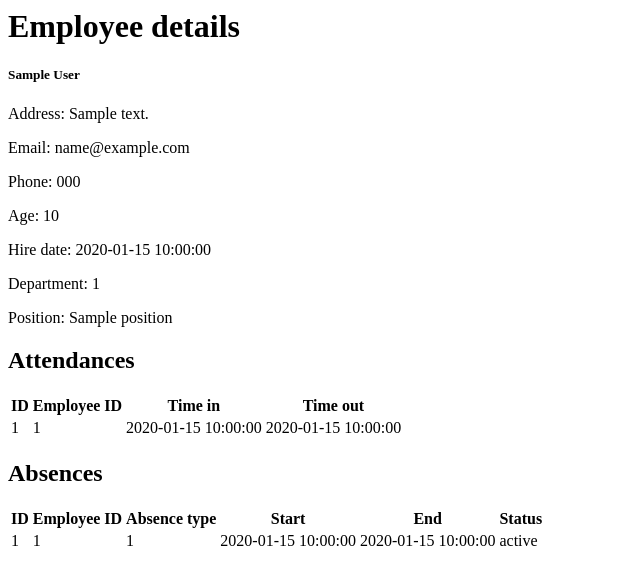
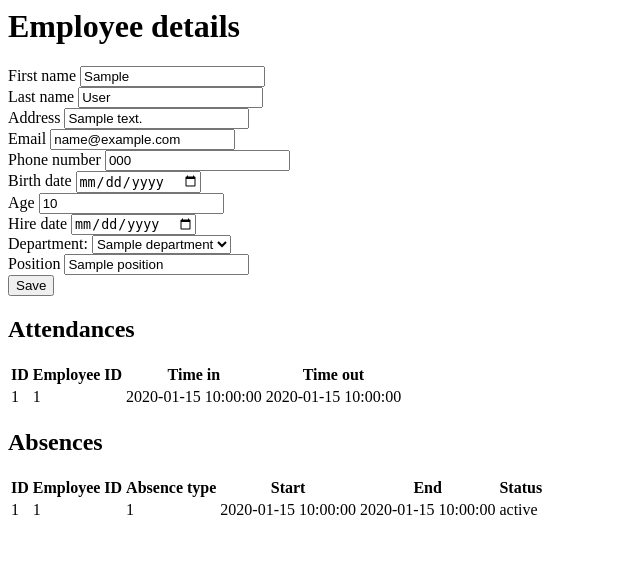
Before and after one commit to Rizoto1/employee_management_system, a PHP site: template App/Views/Admin/edit.view.php in a window 1280 px wide. Shown: the top 567 px of the page, without its empty margins (0-640 px from the left). Run offline with PHP 8.4, Linux system fonts and the light colour scheme; the template is opened without the code that fills it: most values are stand-ins (such as "Sample title", 1, 10 or a date in 2020).

Commit message:
Enhance employee management: add department selection in add/edit forms and update employee model to handle department data

```diff
--- a/App/Views/Admin/edit.view.php
+++ b/App/Views/Admin/edit.view.php
@@ -3,6 +3,7 @@
 /** @var \App\Models\Employee $employee */
 /** @var \App\Models\Attendance[] $attendances */
 /** @var \App\Models\Absence[] $absences */
+/** @var \App\Models\Department[] $departments */
 ?>
 
 <div class="container">
@@ -10,14 +11,61 @@
 
     <div class="card mb-3">
         <div class="card-body">
-            <h5 class="card-title"><?= $employee->getFirstName() . " " . $employee->getLastName() ?></h5>
-            <p class="card-text">Address: <?= $employee->getAddress() ?></p>
-            <p class="card-text">Email: <?= $employee->getEmail() ?></p>
-            <p class="card-text">Phone: <?= $employee->getPhone() ?></p>
-            <p class="card-text">Age: <?= $employee->getAge() ?></p>
-            <p class="card-text">Hire date: <?= $employee->getHireDate() ?></p>
-            <p class="card-text">Department: <?= $employee->getDepartmentId() ?></p>
-            <p class="card-text">Position: <?= $employee->getPosition() ?></p>
+            <form method="post" action="<?= $link->url('admin.updateEmployee')?>">
+                <div class="mb-3"  style="display: none">
+                    <label for="id" class="form-label">Id</label>
+                    <input id="id" type="text" name="id" class="form-control" value="<?= htmlspecialchars($employee->getId(), ENT_QUOTES) ?>" />
+                </div>
+
+                <div class="mb-3">
+                    <label for="firstName" class="form-label">First name</label>
+                    <input id="firstName" type="text" name="firstName" class="form-control" value="<?= htmlspecialchars($employee->getFirstName(), ENT_QUOTES); ?>" required />
+                </div>
+                <div class="mb-3">
+                    <label for="lastName" class="form-label">Last name</label>
+                    <input id="lastName" type="text" name="lastName" class="form-control" value="<?= htmlspecialchars($employee->getLastName(), ENT_QUOTES); ?>" required />
+                </div>
+                <div class="mb-3">
+                    <label for="address" class="form-label">Address</label>
+                    <input id="address" type="text" name="address" class="form-control" value="<?= htmlspecialchars($employee->getAddress(), ENT_QUOTES); ?>" required />
+                </div>
+                <div class="mb-3">
+                    <label for="email" class="form-label">Email</label>
+                    <input id="email" type="text" name="email" class="form-control" value="<?= htmlspecialchars($employee->getEmail(), ENT_QUOTES); ?>" required />
+                </div>
+                <div class="mb-3">
+                    <label for="phone" class="form-label">Phone number</label>
+                    <input id="phone" type="text" name="phone" class="form-control" value="<?= htmlspecialchars($employee->getPhone(), ENT_QUOTES); ?>" required />
+                </div>
+                <div class="mb-3">
+                    <label for="birthDate" class="form-label">Birth date</label>
+                    <input id="birthDate" type="date" name="birthDate" class="form-control" value="<?= htmlspecialchars($employee->getBirthDate(), ENT_QUOTES); ?>" required onfocus="this.showPicker()" />
+                </div>
+                <div class="mb-3">
+                    <label for="age" class="form-label">Age</label>
+                    <input id="age" type="text" name="age" class="form-control" value="<?= htmlspecialchars($employee->getAge(), ENT_QUOTES); ?>" required />
+                </div>
+                <div class="mb-3">
+                    <label for="hireDate" class="form-label">Hire date</label>
+                    <input id="hireDate" type="date" name="hireDate" class="form-control" value="<?= htmlspecialchars($employee->getHireDate(), ENT_QUOTES); ?>" required onfocus="this.showPicker()" />
+                </div>
+                <div class="mb-3">
+                    <label for="departmentId" class="form-label">Department: </label>
+                    <select name="departmentId" id="departmentId">
+                        <option value="0" <?= $employee->getDepartmentId() === null ? 'selected' : '' ?>></option>
+                        <?php foreach ($departments as $department) { ?>
+                            <option value="<?= htmlspecialchars($department->getId(), ENT_QUOTES); ?>" <?= $employee->getDepartmentId() === $department->getId() ? 'selected' : '' ?>>
+                                <?= htmlspecialchars($department->getName(), ENT_QUOTES); ?>
+                            </option>
+                        <?php } ?>
+                    </select>
+                </div>
+                <div class="mb-3">
+                    <label for="position" class="form-label">Position</label>
+                    <input id="position" type="text" name="position" class="form-control" value="<?= htmlspecialchars($employee->getPosition(), ENT_QUOTES); ?>" required />
+                </div>
+                <button type="submit" class="btn btn-primary">Save</button>
+            </form>
         </div>
     </div>
 
```
Also changed, not shown: App/Controllers/AdminController.php (+27 -7 lines), App/Models/Employee.php (+13 -0 lines), App/Views/Admin/add.view.php (+30 -29 lines), App/Views/Admin/show.view.php (+10 -10 lines).
